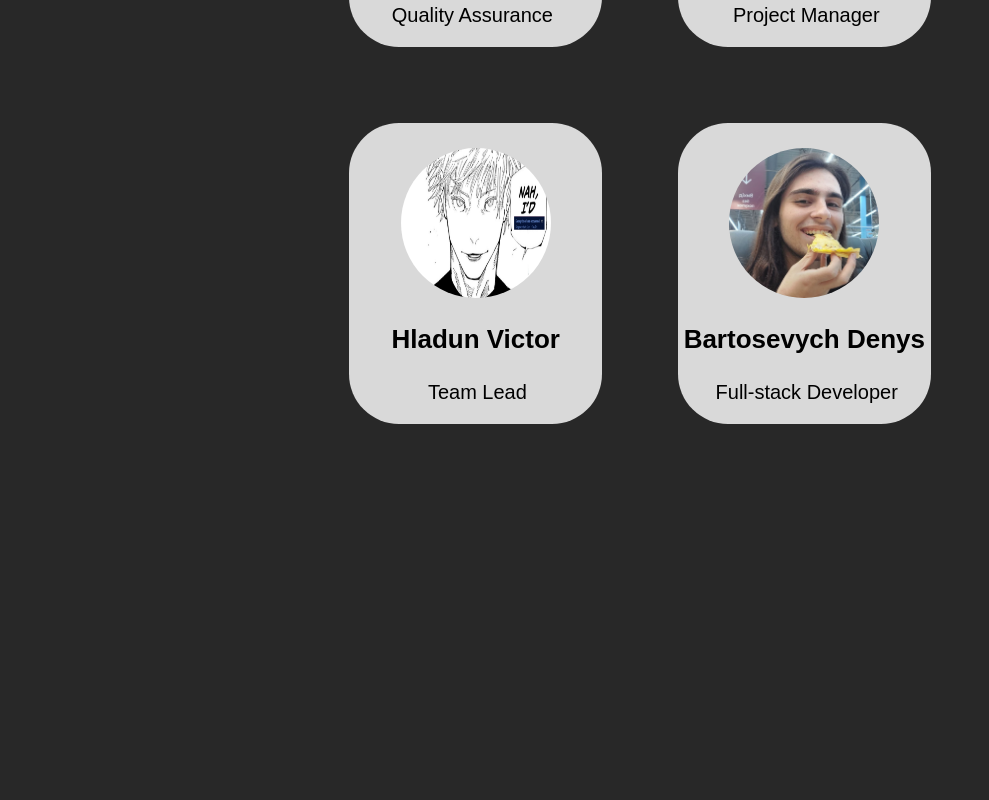
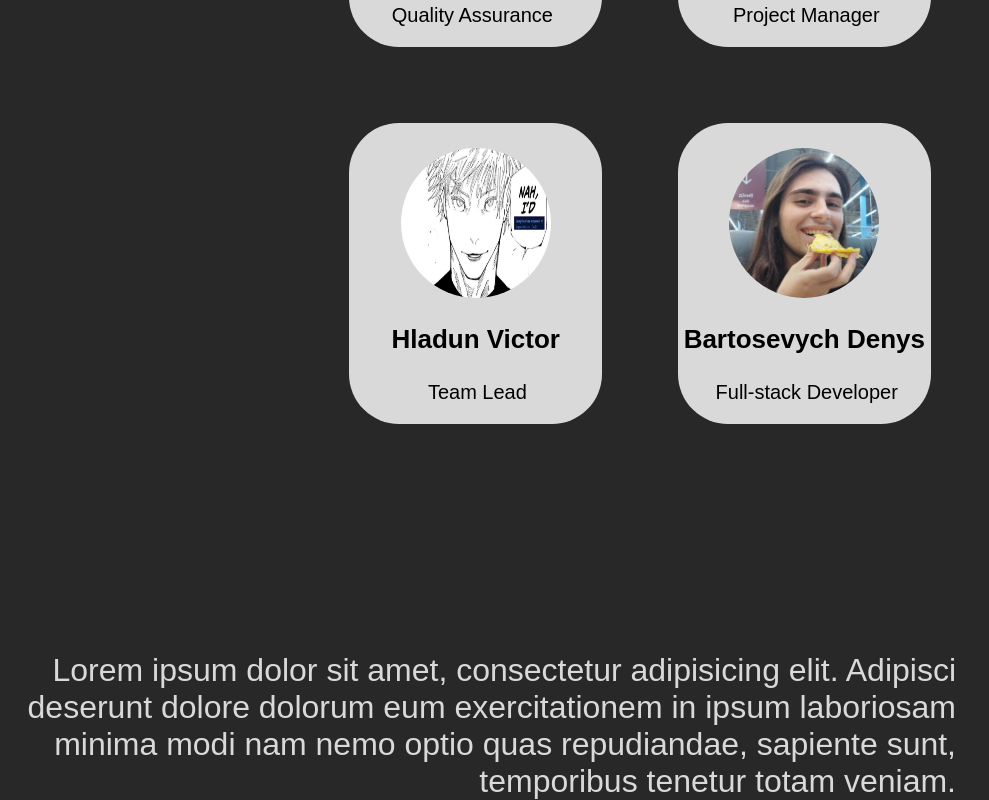
Before and after one commit to pavlohertsun/sombra_website_task, a Vue app: page / in a window 1280 px wide. Shown: the part 1417-2217 px from the top of the page, without its empty margins (0-989 px from the left). Before the commit the page ends 1879 px from the top, so only its background shows below. Built offline with nearby package versions, Linux system fonts and the light colour scheme.

Commit message:
added some text to check if works on deploy

```diff
--- a/src/App.vue
+++ b/src/App.vue
@@ -19,7 +19,9 @@
 
       <bartosevych-denys-component></bartosevych-denys-component>
     </div>
-
+    <div class="text_container">
+      Lorem ipsum dolor sit amet, consectetur adipisicing elit. Adipisci deserunt dolore dolorum eum exercitationem in ipsum laboriosam minima modi nam nemo optio quas repudiandae, sapiente sunt, temporibus tenetur totam veniam.
+    </div>
   </div>
 </template>
 
```
